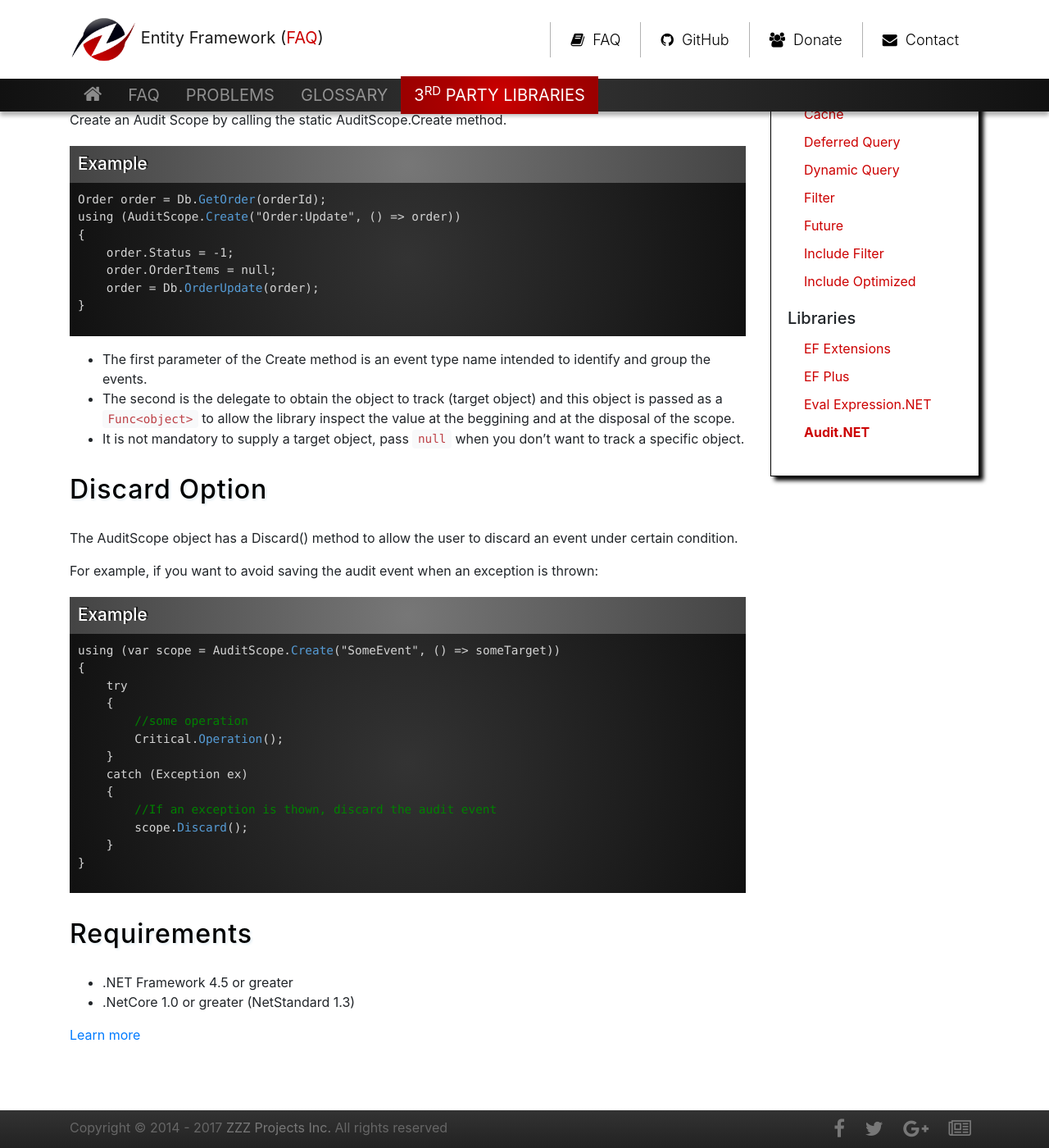
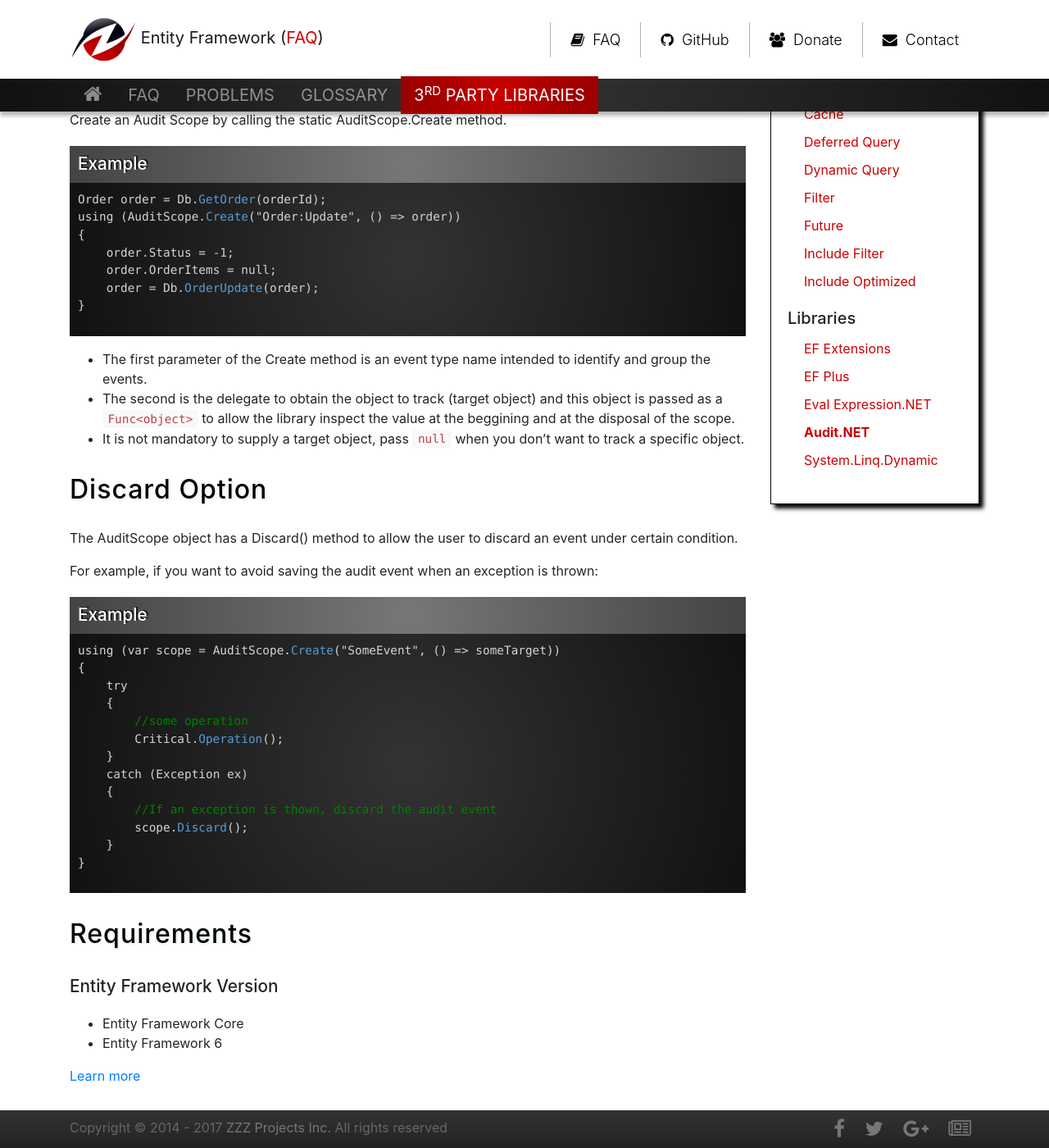
Before and after one commit to zzzprojects/EntityFramework-FAQ, a Jekyll site: the page built from docs/pages/thirdpartylibraries/libraries/audit-net.md, in a window 1280 px wide and 1400 px high, scrolled down 585 px. Shown: the whole window at 82% size. Built offline with Jekyll 4.4.1, drawn with Linux system fonts in a browser that asks for light colours; nearby versions of some CDN libraries; our own code applies the rules of GitHub Pages for plain Markdown files.

Commit message:
added System.Linq.Dynamic library article

```diff
--- a/docs/_data/meta.csv
+++ b/docs/_data/meta.csv
@@ -45,3 +45,4 @@ ef-extesnsions,Entity Framework Extesnsions,Entity Framework Extesnsions,,Entity
 ef-plus,Entity Framework Plus,Entity Framework Plus,,Entity Framework Plus,,,
 eval-expression-net,Eval Expression.NET,Eval Expression.NET,,Eval Expression.NET,,,
 audit-net,Audit.NET,Audit.NET,,Audit.NET,,,
+system-linq-dynamic,System.Linq.Dynamic,System.Linq.Dynamic,,System.Linq.Dynamic,,,
--- a/docs/_includes/aside.html
+++ b/docs/_includes/aside.html
@@ -120,6 +120,7 @@
             <li><a href="{{ site.github.url }}/ef-plus">EF Plus</a></li>
             <li><a href="{{ site.github.url }}/eval-expression-net">Eval Expression.NET</a></li>
             <li><a href="{{ site.github.url }}/audit-net">Audit.NET</a></li>
+            <li><a href="{{ site.github.url }}/system-linq-dynamic">System.Linq.Dynamic</a></li>
         </ul>
     </div>
 </div>
--- a/docs/pages/thirdpartylibraries/libraries/audit-net.md
+++ b/docs/pages/thirdpartylibraries/libraries/audit-net.md
@@ -57,7 +57,9 @@ using (var scope = AuditScope.Create("SomeEvent", () => someTarget))
 
 ## Requirements
 
- - .NET Framework 4.5 or greater
- - .NetCore 1.0 or greater (NetStandard 1.3)
+### Entity Framework Version
+
+ - Entity Framework Core
+ - Entity Framework 6
 
 [Learn more](https://github.com/thepirat000/Audit.NET)
```
Also changed, not shown: docs/pages/thirdpartylibraries/features/dynamic-query.md (+1 -1 lines), docs/pages/thirdpartylibraries/libraries/eval-expression-net.md (+1 -3 lines), docs/pages/thirdpartylibraries/libraries/system-linq-dynamic.md (added, +31 -0 lines), docs/pages/thirdpartylibraries/third-party-libraries.md (+2 -2 lines).
